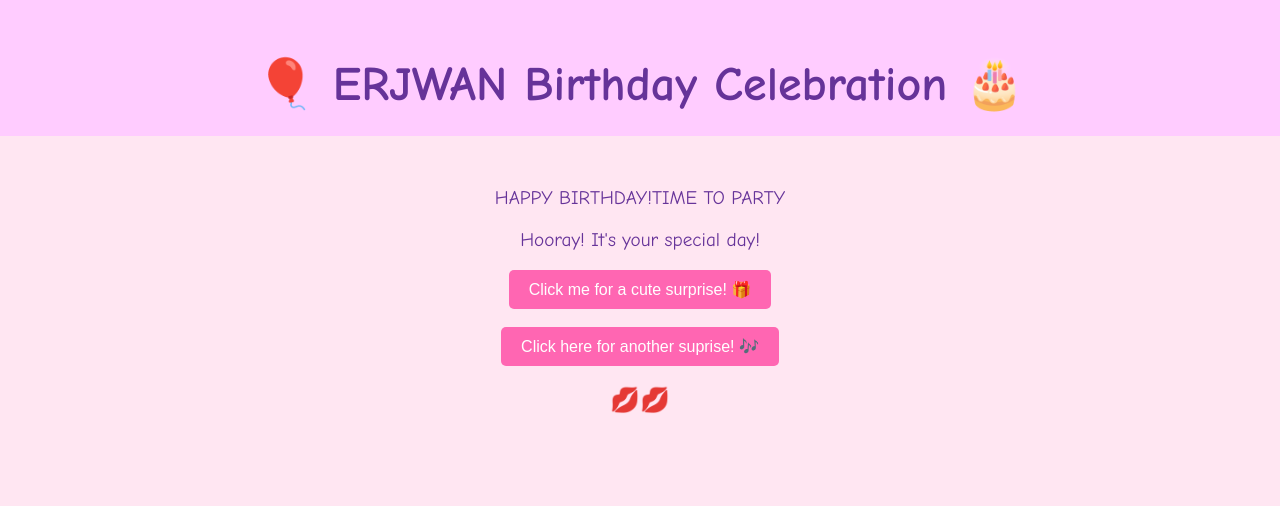
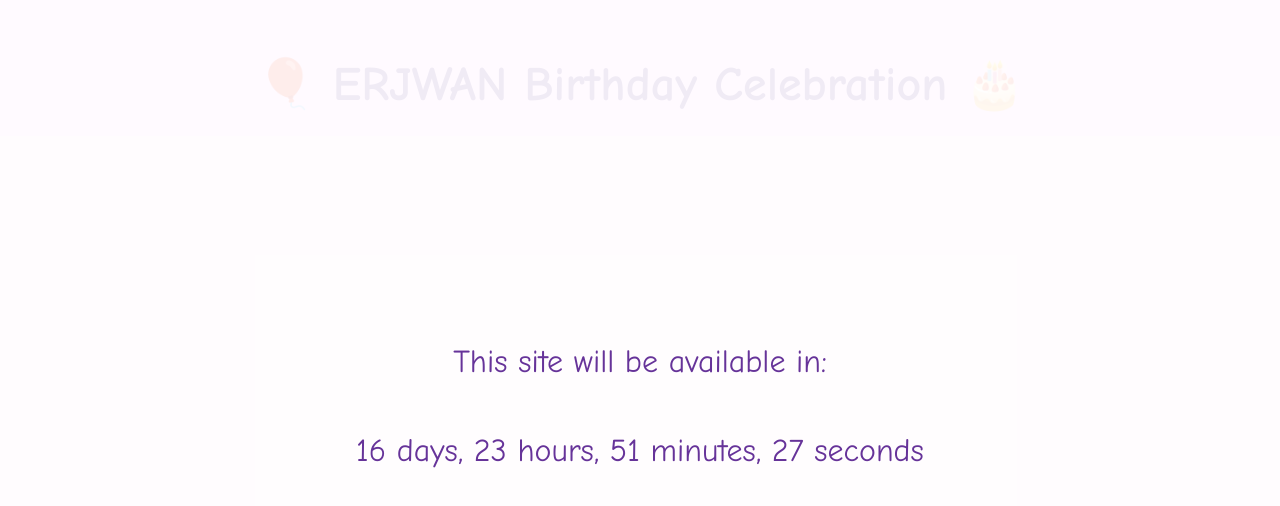
Before and after one commit to nourgaa/bday, a plain HTML site: page index.html in a window 1280 px wide. Drawn offline with Linux system fonts and the light colour scheme.

Commit message:
Update index.html

```diff
--- a/index.html
+++ b/index.html
@@ -121,7 +121,7 @@
         }
 
         // Countdown Timer
-        const countdownDate = new Date("November 30, 2023 00:00:00").getTime();
+        const countdownDate = new Date("December 17, 2023 00:00:00").getTime();
 
         const countdownInterval = setInterval(function() {
             const now = new Date().getTime();
```
